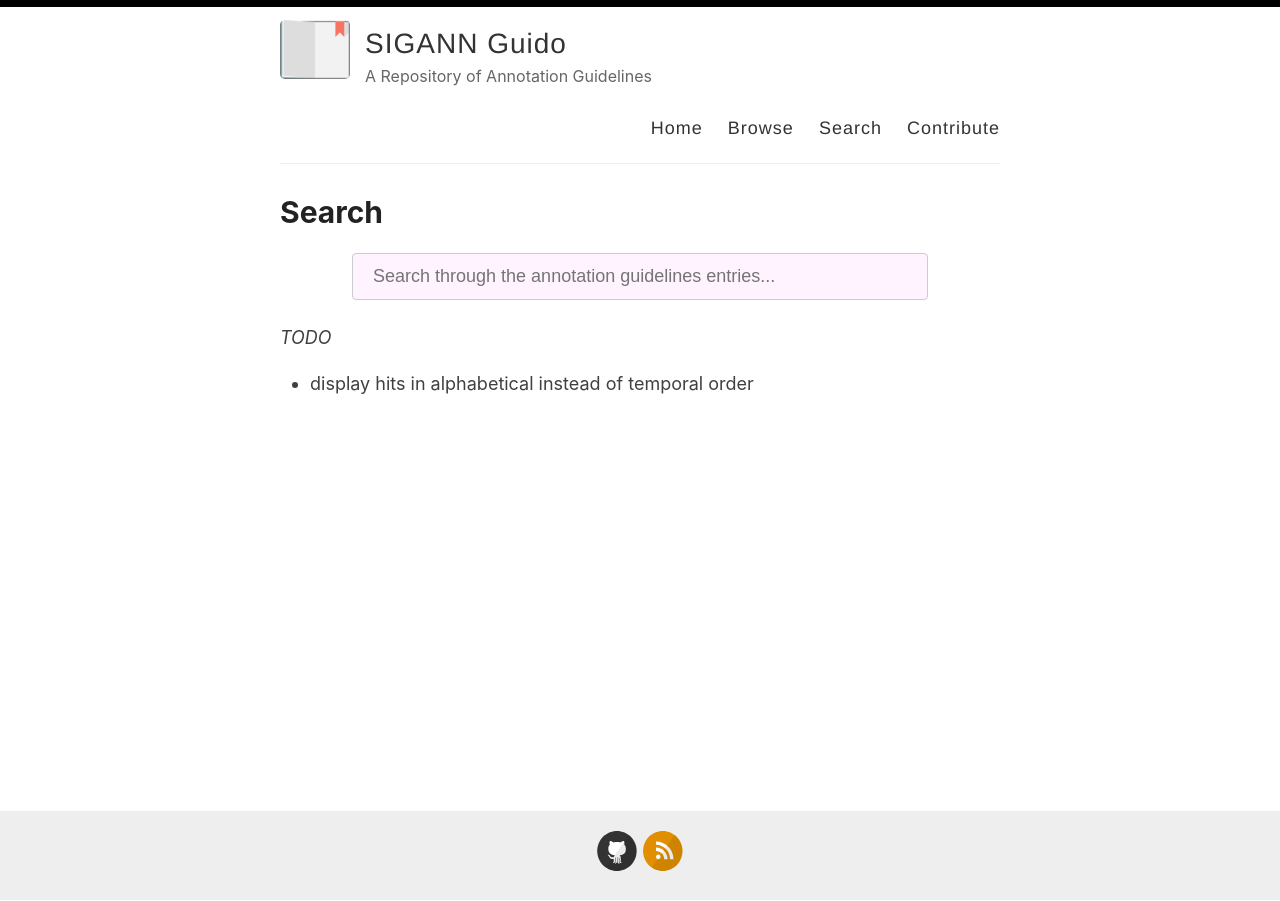
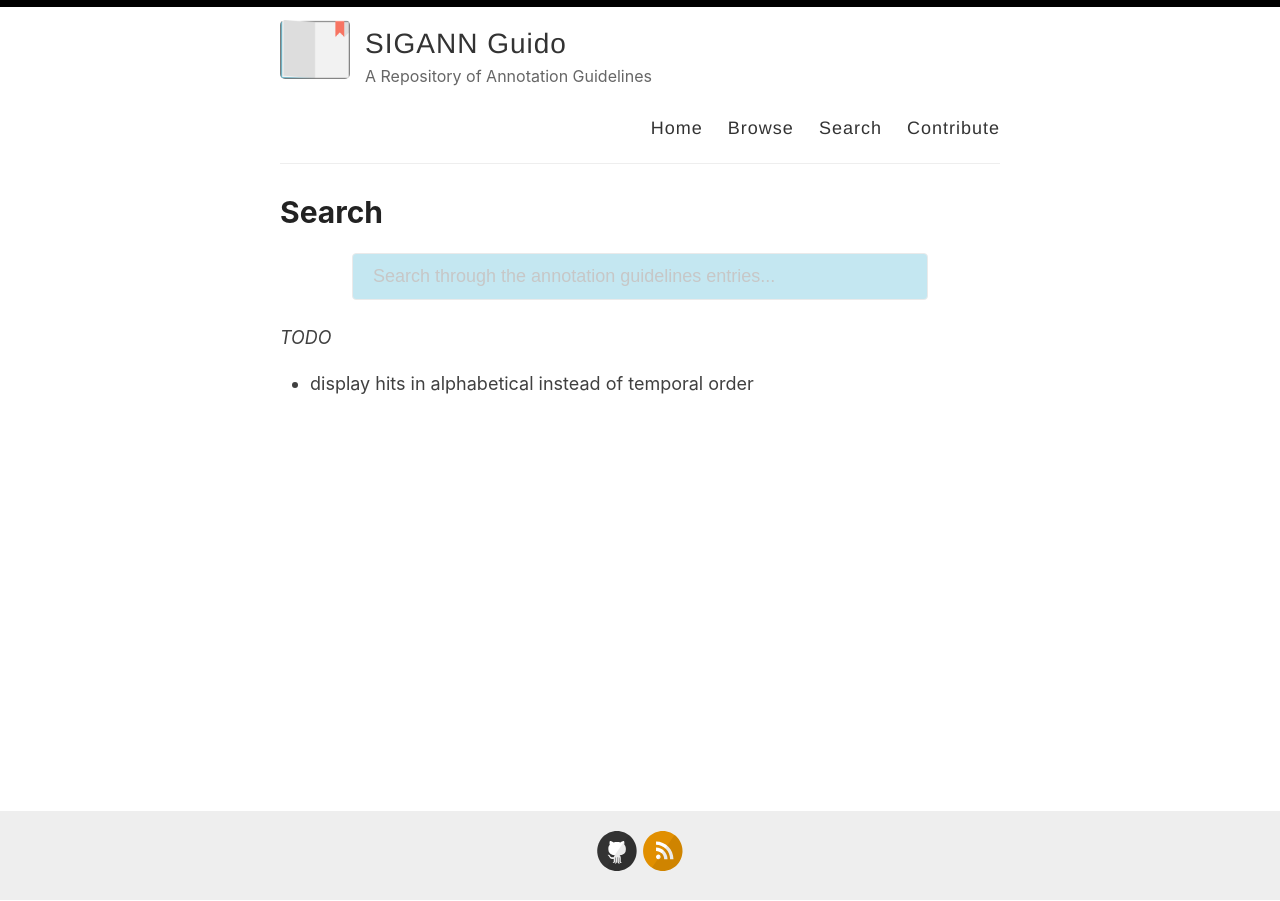
Before and after one commit to SIGANN/guido, a Jekyll site: the page built from _pages/search.md, in a window 1280 px wide. Built offline with Jekyll 4.4.1, drawn with Linux system fonts in a browser that asks for light colours.

Commit message:
Update style.scss

```diff
--- a/assets/style.scss
+++ b/assets/style.scss
@@ -148,7 +148,8 @@ table tr td :last-child {
   border-radius: 4px;
   box-sizing: border-box;
   font-size: 18px;
-  background-color: #fff3ff;
+  background-color: #6dc5dd;
+  opacity: .4;
 }
 
 .share-box {
@@ -702,7 +703,7 @@ Modules - reusable parts of our design
   border: none;
   background-color: #4CAF50;
   border-radius: 50px;
-  color: #fff;
+  color: #f77462;
 }
 
 .pagination a, .pagination span {
```
